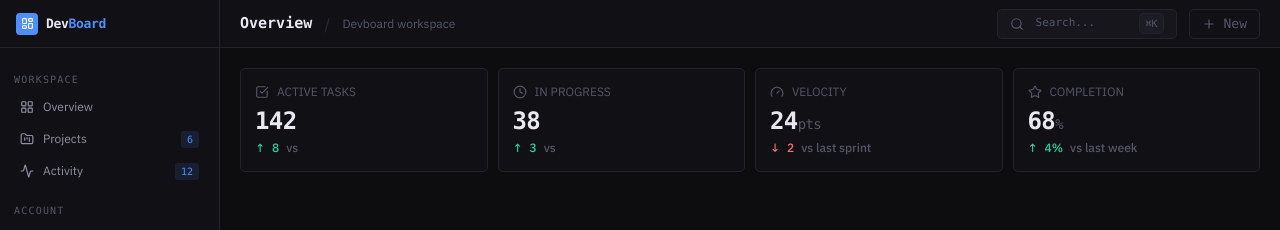
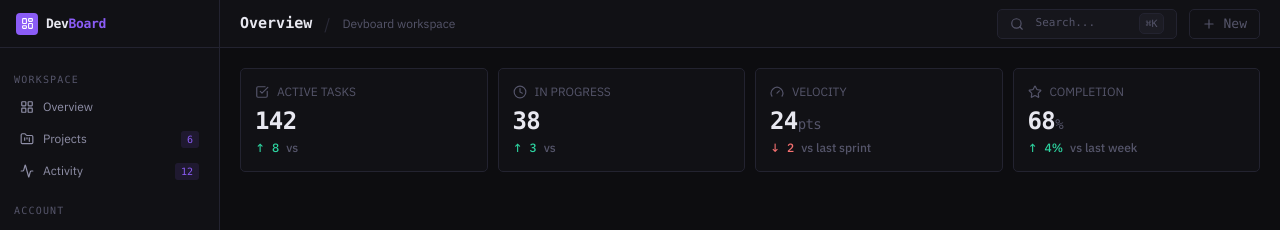
Before and after one commit to georgegoodluck/DevBoard, a Next.js app: page /overview in a window 1280 px wide. Shown: the top 230 px of the page. Built offline with nearby package versions, Linux system fonts and the light colour scheme.

Commit message:
style: update global styling

```diff
--- a/app/globals.css
+++ b/app/globals.css
@@ -14,8 +14,10 @@
     --text2: #9090a8;
     --text3: #55556a;
 
-    --accent: #4f8eff;
-    --accent-dim: rgba(79, 142, 255, 0.12);
+    /* Updated accent — matches logo gradient midpoint */
+    --accent: #8b5cf6;
+    --accent-end: #06b6d4;
+    --accent-dim: rgba(139, 92, 246, 0.12);
 
     --green: #2dd4a0;
     --green-dim: rgba(45, 212, 160, 0.1);
@@ -32,6 +34,18 @@
     --sidebar-width: 220px;
     --topbar-height: 48px;
     --radius: 5px;
+  }
+
+  @layer utilities {
+    .brand-gradient {
+      background: linear-gradient(135deg, #8b5cf6, #06b6d4);
+    }
+    .brand-gradient-text {
+      background: linear-gradient(135deg, #8b5cf6, #06b6d4);
+      -webkit-background-clip: text;
+      -webkit-text-fill-color: transparent;
+      background-clip: text;
+    }
   }
 
   * {
--- /dev/null
+++ b/components/layout/overview/ActiveProjects.tsx
@@ -0,0 +1,7 @@
+export default function ActiveProjects() {
+    return (
+        <div>
+        <h1>Hello</h1>
+        </div>
+    )
+}
```
